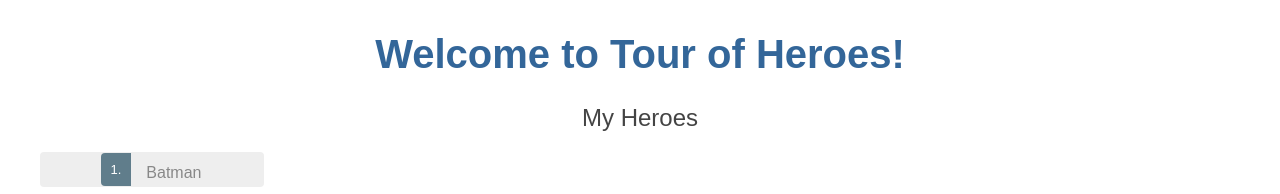
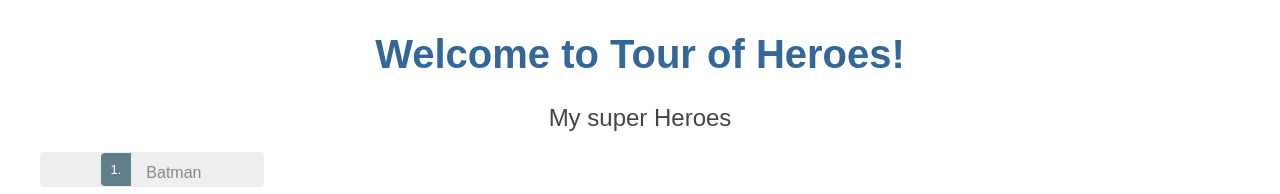
Before and after one commit to Guillemduno/Heroes_tutorial, an Angular app: page / in a window 1280 px wide. Shown: the top 194 px of the page. Built offline with nearby package versions, Linux system fonts and the light colour scheme.

Commit message:
added super heroes

```diff
--- a/src/app/heroes/heroes.component.html
+++ b/src/app/heroes/heroes.component.html
@@ -1,6 +1,6 @@
 
 <!--List of heroes-->
-<h2>My Heroes</h2>
+<h2>My super Heroes</h2>
   <ul class="heroes">
     <li *ngFor="let hero of heroes"
     (click)="onSelect(hero)"
```
